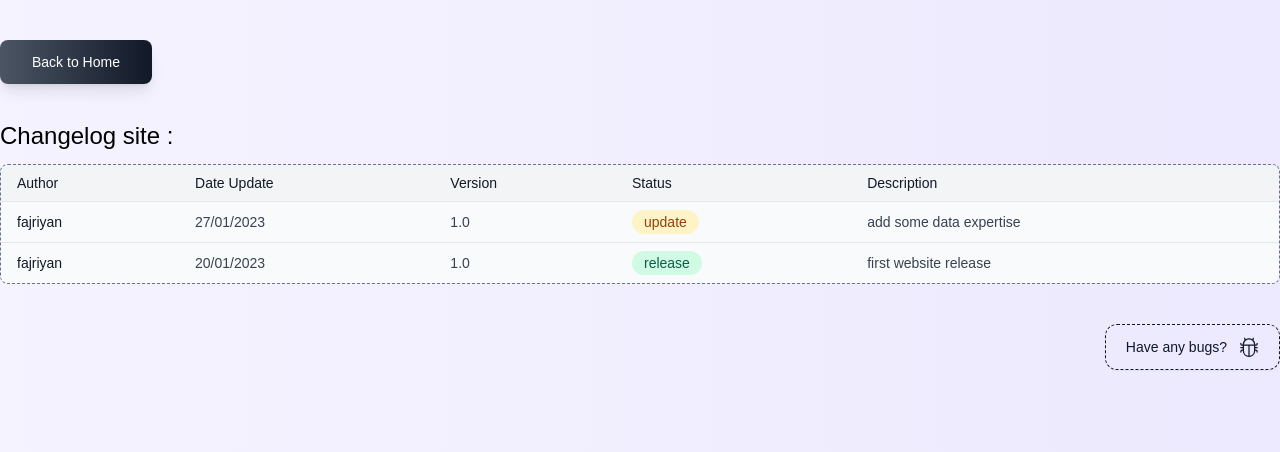
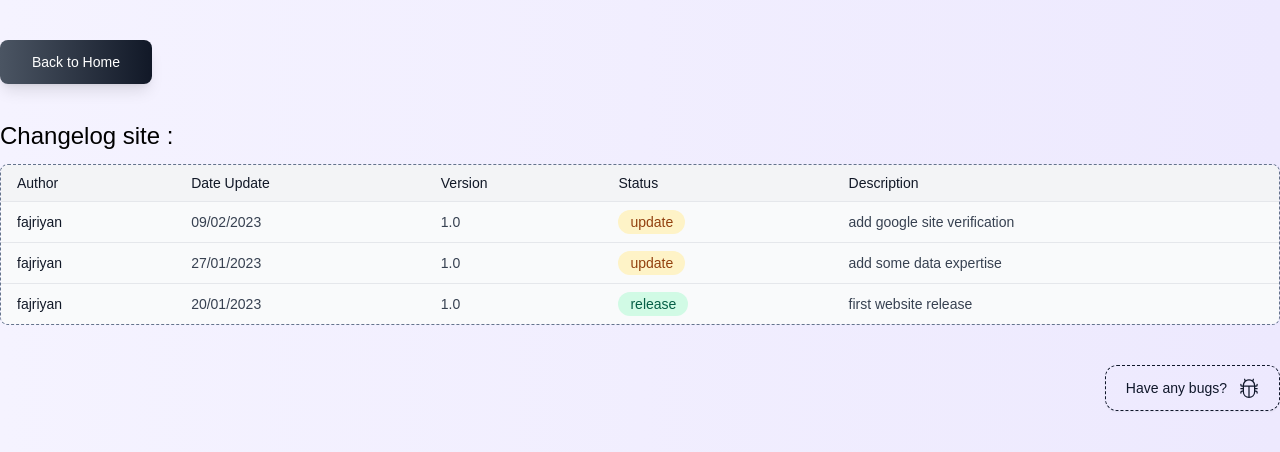
Before and after one commit to fajriyan/portfolio, a React (Create React App) app: page /changelog in a window 1280 px wide. Shown: the top 452 px of the page. Built offline with nearby package versions, Linux system fonts and the light colour scheme.

Commit message:
add google site verification

```diff
--- a/public/index.html
+++ b/public/index.html
@@ -1,6 +1,10 @@
 <!DOCTYPE html>
 <html lang="en">
   <head>
+    <meta
+      name="google-site-verification"
+      content="UASgpfoTUHA2NK_BoC3KPwDLb2B3Zo0yWhL_TuYnNoA"
+    />
     <meta charset="utf-8" />
     <link rel="icon" href="mainlogo.svg" />
     <meta name="viewport" content="width=device-width, initial-scale=1" />
--- a/src/components/MyData.js
+++ b/src/components/MyData.js
@@ -90,6 +90,14 @@ export const DataChangeLog = [
   update : bg-amber-100 text-amber-800
   error   : bg-red-100 text-red-700
   */
+  {
+    author: "fajriyan",
+    date: "09/02/2023",
+    version: "1.0",
+    color: "bg-amber-100 text-amber-800",
+    status: "update",
+    desc: "add google site verification",
+  },
   {
     author: "fajriyan",
     date: "27/01/2023",
```
